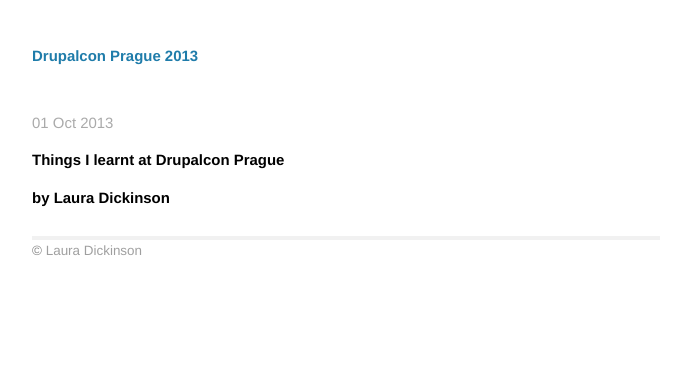
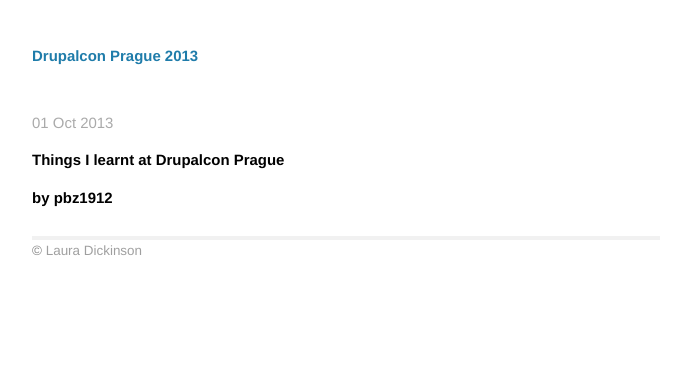
Before and after one commit to pbz1912/dcp2013, a Jekyll site: the page built from _posts/slides/2013-10-01-Intro.md, in a window 1280 px wide. Shown: the top 382 px of the page, without its empty margins (294-985 px from the left). Built offline with Jekyll 4.4.1, drawn with Linux system fonts in a browser that asks for light colours; Markdown is read by kramdown in place of the engine named in the settings.

Commit message:
Path changes.

```diff
--- a/_posts/slides/2013-10-01-Intro.md
+++ b/_posts/slides/2013-10-01-Intro.md
@@ -6,4 +6,4 @@ ypos: 0
 ---
 
 # Things I learnt at Drupalcon Prague
-## by Laura Dickinson
+## by pbz1912
--- a/index.html
+++ b/index.html
@@ -8,7 +8,7 @@ title: Drupalcon Prague 2013
   <ul class="posts">
     {% for post in site.posts %}
       {% if post.layout != "slide" %}
-        <li><article><a href="{{ post.url }}">
+        <li><article><a href="{{ site.baseurl}}/{{ post.url }}">
           <h2>
             {{ post.title }}
             <span>{{ post.date | date_to_string }}</span>
```
